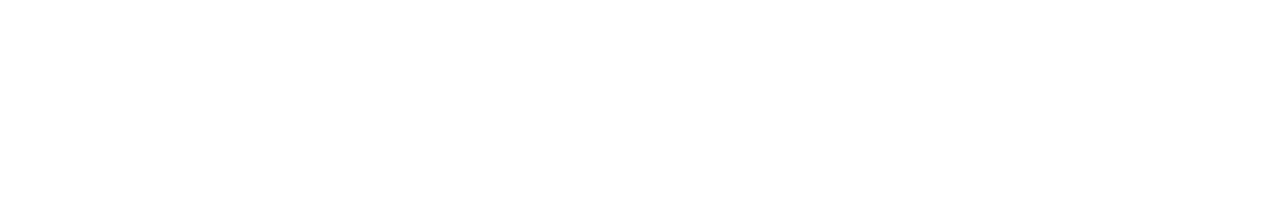
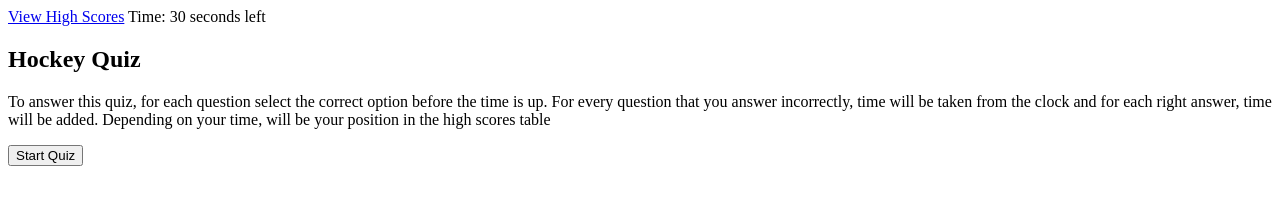
Before and after one commit to cbrito1994/H4-Code-Quiz, a plain HTML site: page index.html in a window 1280 px wide. Drawn offline with Linux system fonts and the light colour scheme.

Commit message:
Created the header and the starting part of the quiz to initiate it

```diff
--- a/index.html
+++ b/index.html
@@ -10,6 +10,15 @@
     <script src="app.js" defer></script>
 </head>
 <body>
+    <header>
+        <a href="scores.html">View High Scores</a>
+        <span class="time-left">Time: 30 seconds left</span>
+    </header>
 
+    <div class="coding-container">
+        <h2>Hockey Quiz</h2>
+        <p>To answer this quiz, for each question select the correct option before the time is up. For every question that you answer incorrectly, time will be taken from the clock and for each right answer, time will be added. Depending on your time, will be your position in the high scores table</p>
+        <button onclick="startQuiz()">Start Quiz</button>
+    </div>
 </body>
 </html>
```
